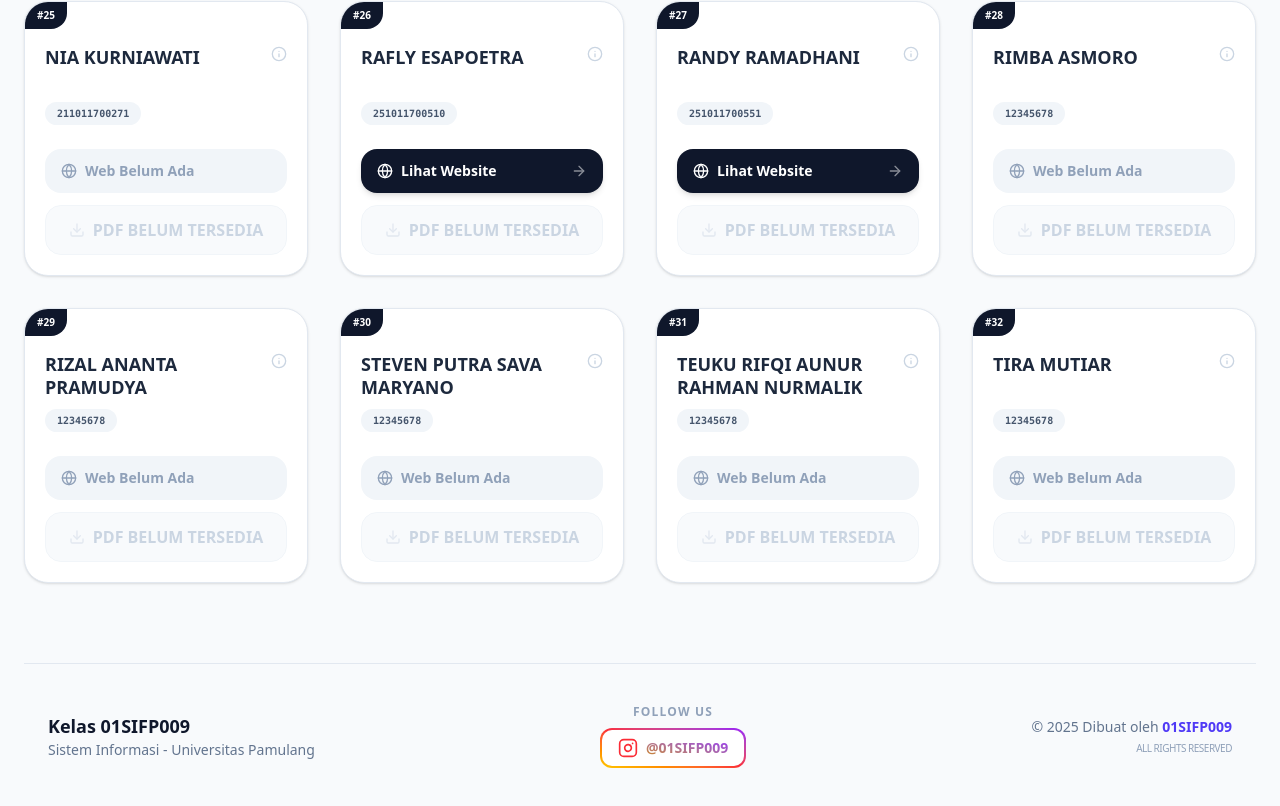
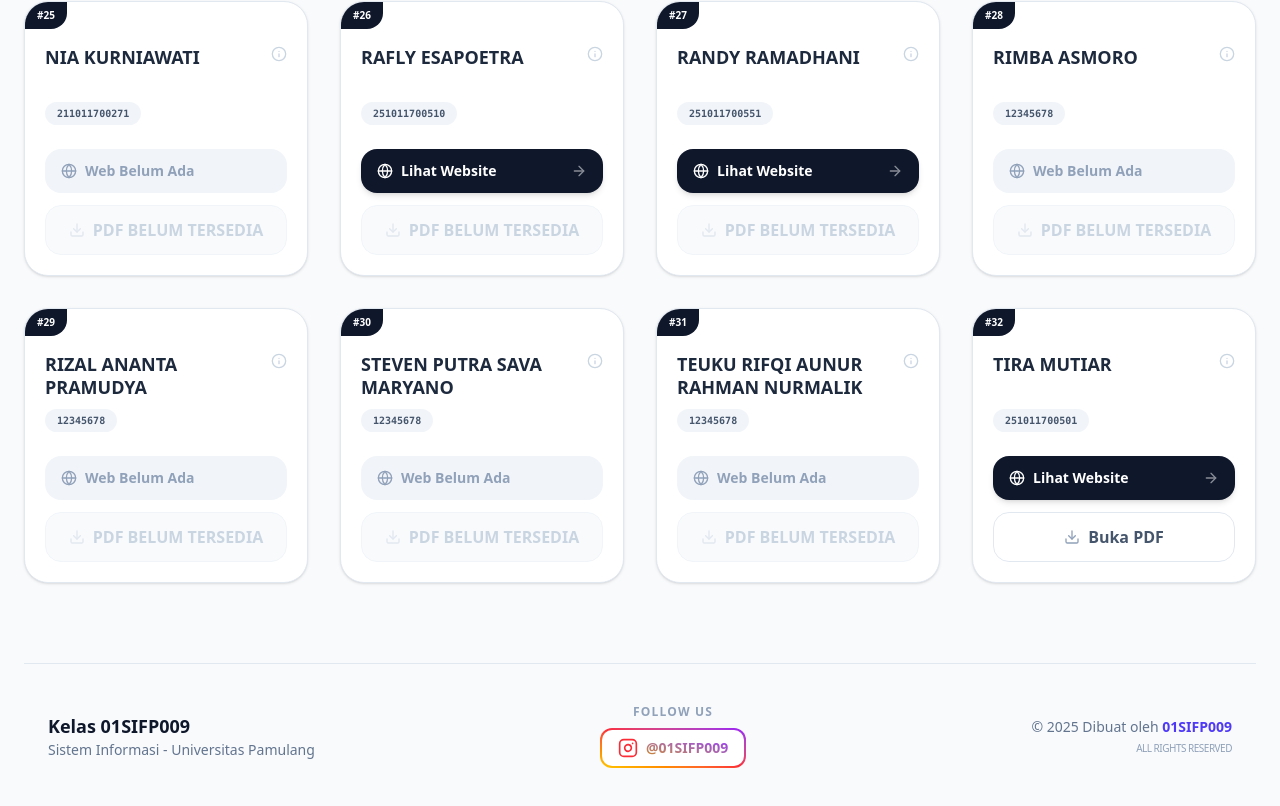
Before and after one commit to SaipullIkhrom/Pengumpulan-Portfolio, a Next.js app: page / in a window 1280 px wide. Shown: the part 2265-3071 px from the top of the page. Built offline with nearby package versions, Linux system fonts and the light colour scheme.

Commit message:
update pdf

```diff
--- a/src/data/mahasiswa.ts
+++ b/src/data/mahasiswa.ts
@@ -221,8 +221,8 @@ export const daftarMahasiswa: Mahasiswa[] = [
   {
     id: 32,
     nama: "TIRA MUTIAR",
-    nim: "12345678",
-    urlWebsite: "https://example.com/PORTFOLIO31",
-    urlPdf: "#",
+    nim: "251011700501",
+    urlWebsite: "https://tiramutiar.github.io/UAS_251011700501_TIRAMUTIAR/",
+    urlPdf: "/pdf/UAS_251011700501_Tira_Mutiar.pdf",
   },
 ];
```
Also changed, not shown: 1 other file (tests, documents, lock files or other folders).
